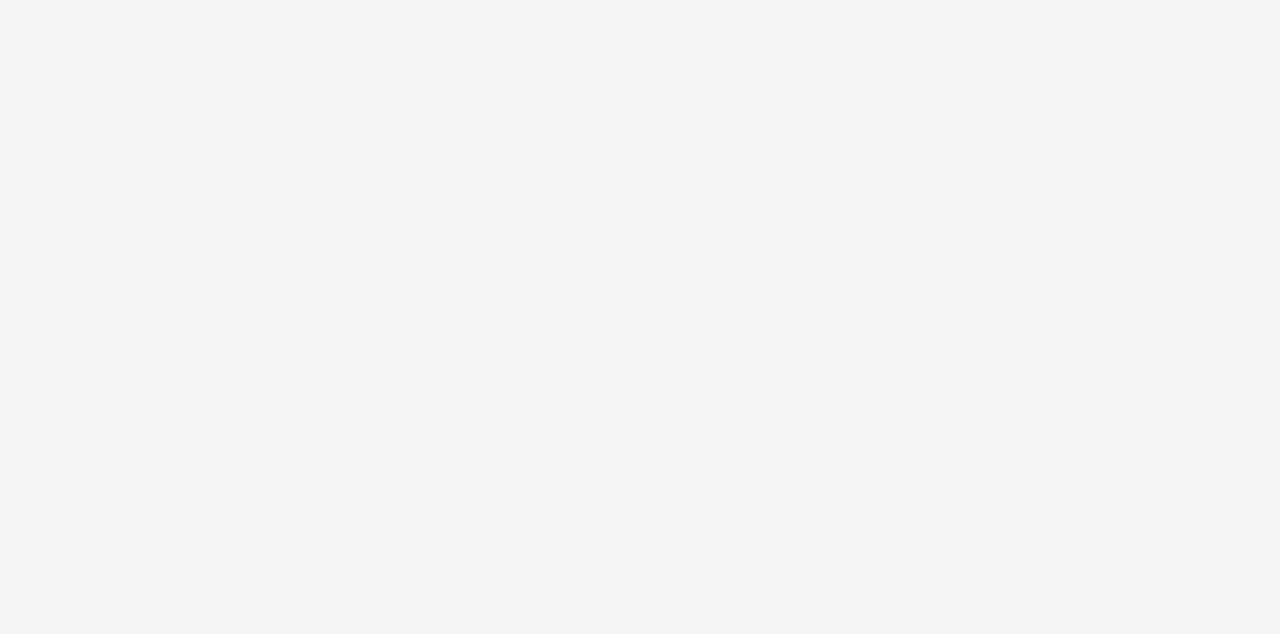
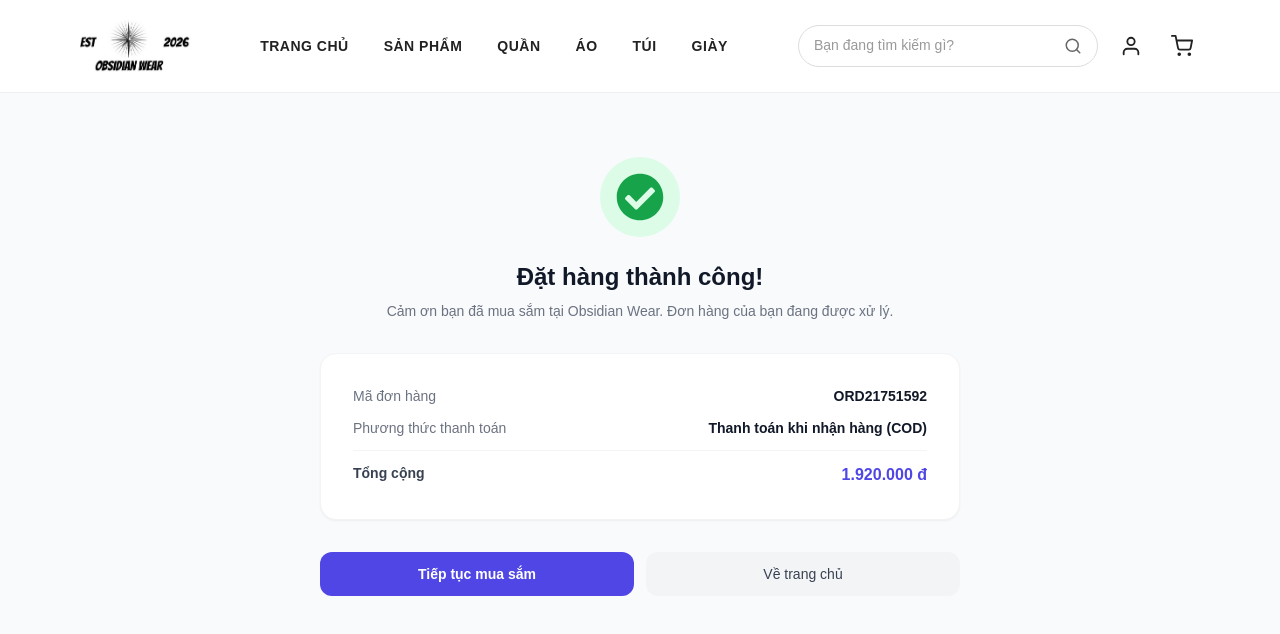
Before and after one commit to phuloi171024/Obsidian-Wear-New, a React (Vite) app in the folder client/: page /order-success in a window 1280 px wide. Before the commit this address had no page. Shown: the top 634 px of the page. Built offline with nearby package versions, Linux system fonts and the light colour scheme.

Commit message:
fill và add tb thành công

```diff
--- a/client/src/App.jsx
+++ b/client/src/App.jsx
@@ -8,6 +8,7 @@ import CartPage from "./pages/CartPage";
 import PaymentPage from "./pages/PaymentPage";
 import ShippingInfoPage from "./pages/ShippingInfoPage";
 import ForgotPassword from "./pages/ForgotPassword";
+import OrderSuccessPage from "./pages/OrderSuccessPage";
 
 function App() {
   return (
@@ -20,6 +21,7 @@ function App() {
         <Route path="/ShippingInfoPage" element={<ShippingInfoPage />} />
         <Route path="/payment" element={<PaymentPage />} />
         <Route path="/forgot-password" element={<ForgotPassword />} />
+        <Route path="/order-success" element={<OrderSuccessPage />} />
 
         {/* Đường dẫn khi gõ /login -> Chạy trang đăng nhập Login */}
         <Route path="/login" element={<Login />} />
--- /dev/null
+++ b/client/src/pages/OrderSuccessPage.jsx
@@ -0,0 +1,59 @@
+import React from 'react';
+import { Link } from 'react-router-dom';
+import { FaCheckCircle } from 'react-icons/fa';
+import Header from '../components/Header';
+
+export default function OrderSuccessPage() {
+  const order = {
+    code: 'ORD21751592',
+    total: '1.920.000',
+    method: 'Thanh toán khi nhận hàng (COD)',
+  };
+
+  return (
+    <div className="min-h-screen bg-[#f8fafc] text-[#1e293b] flex flex-col font-sans">
+      <Header />
+
+      <main className="flex-grow max-w-2xl w-full mx-auto px-4 py-16 flex flex-col items-center text-center">
+        <div className="w-20 h-20 rounded-full bg-green-100 flex items-center justify-center mb-6">
+          <FaCheckCircle className="text-green-600 text-5xl" />
+        </div>
+
+        <h1 className="text-2xl font-bold text-gray-900 mb-2">Đặt hàng thành công!</h1>
+        <p className="text-gray-500 text-sm mb-8">
+          Cảm ơn bạn đã mua sắm tại Obsidian Wear. Đơn hàng của bạn đang được xử lý.
+        </p>
+
+        <div className="bg-white rounded-2xl shadow-sm border border-gray-100 p-8 w-full text-left space-y-3">
+          <div className="flex justify-between text-sm">
+            <span className="text-gray-500">Mã đơn hàng</span>
+            <span className="font-semibold text-gray-900">{order.code}</span>
+          </div>
+          <div className="flex justify-between text-sm">
+            <span className="text-gray-500">Phương thức thanh toán</span>
+            <span className="font-semibold text-gray-900">{order.method}</span>
+          </div>
+          <div className="flex justify-between text-sm pt-3 border-t border-gray-100">
+            <span className="text-gray-700 font-semibold">Tổng cộng</span>
+            <span className="text-indigo-600 font-bold text-base">{order.total} đ</span>
+          </div>
+        </div>
+
+        <div className="flex flex-col sm:flex-row gap-3 w-full mt-8">
+          <Link
+            to="/products"
+            className="flex-1 bg-indigo-600 hover:bg-indigo-700 text-white text-sm font-semibold py-3 px-4 rounded-xl text-center transition-colors"
+          >
+            Tiếp tục mua sắm
+          </Link>
+          <Link
+            to="/"
+            className="flex-1 bg-gray-100 hover:bg-gray-200 text-gray-700 text-sm font-medium py-3 px-4 rounded-xl text-center transition-colors"
+          >
+            Về trang chủ
+          </Link>
+        </div>
+      </main>
+    </div>
+  );
+}
--- a/client/src/pages/PaymentPage.jsx
+++ b/client/src/pages/PaymentPage.jsx
@@ -1,11 +1,17 @@
 import React, { useState } from 'react';
-import { Link, useNavigate } from 'react-router-dom'; // 1. Import useNavigate ở đây
+import { Link, useNavigate } from 'react-router-dom';
 import { FaShoppingCart, FaMapMarkerAlt, FaCheck } from 'react-icons/fa';
 import Header from '../components/Header';
 
 export default function PaymentPage() {
   const [activeTab, setActiveTab] = useState('cod');
-  const navigate = useNavigate(); // 2. Khởi tạo hook navigate ở đây
+  const navigate = useNavigate();
+
+  const order = {
+    code: 'ORD21751592',
+    total: '1.920.000',
+    method: 'Thanh toán khi nhận hàng (COD)',
+  };
 
   const steps = [
     { label: 'Giỏ hàng', icon: FaShoppingCart, status: 'done', href: '/cart' },
@@ -103,8 +109,8 @@ export default function PaymentPage() {
             </div>
 
             <div className="space-y-2.5 text-sm">
-              <p className="text-gray-600"><span className="font-semibold text-gray-800">Mã đơn hàng:</span> ORD21751592</p>
-              <p className="text-gray-600"><span className="font-semibold text-gray-800">Tổng tiền cần thanh toán:</span> <span className="text-red-500 font-bold text-base">1.920.000 đ</span></p>
+              <p className="text-gray-600"><span className="font-semibold text-gray-800">Mã đơn hàng:</span> {order.code}</p>
+              <p className="text-gray-600"><span className="font-semibold text-gray-800">Tổng tiền cần thanh toán:</span> <span className="text-red-500 font-bold text-base">{order.total} đ</span></p>
               <p className="text-gray-600"><span className="font-semibold text-gray-800">Phương thức:</span> Thanh toán khi nhận hàng</p>
             </div>
 
@@ -128,17 +134,17 @@ export default function PaymentPage() {
               <p>4. Nhận biên lai xác nhận thanh toán</p>
             </div>
 
-            {/* ================= 3. THÊM SỰ KIỆN KHU VỰC NÀY ================= */}
+            {/* Nút hành động */}
             <div className="pt-4 space-y-3">
               <button
-                onClick={() => navigate('/cart')}
+                onClick={() => navigate('/order-success', { state: { order } })}
                 className="w-full bg-[#10b981] hover:bg-[#059669] text-white text-sm font-semibold py-3 px-4 rounded-xl flex items-center justify-center space-x-2 transition-colors shadow-sm"
               >
                 <span>✓ Xác nhận thanh toán COD</span>
               </button>
 
               <button
-                onClick={() => navigate('/order-details')} // Bạn thay đổi đường dẫn này trùng với Router chi tiết đơn hàng của bạn nhé! (Hoặc dùng navigate(-1) nếu muốn quay lại trang trước đó)
+                onClick={() => navigate('/ShippingInfoPage')}
                 className="w-full bg-gray-100 hover:bg-gray-200 text-gray-700 text-sm font-medium py-3 px-4 rounded-xl transition-colors"
               >
                 Quay lại chi tiết đơn hàng
```
